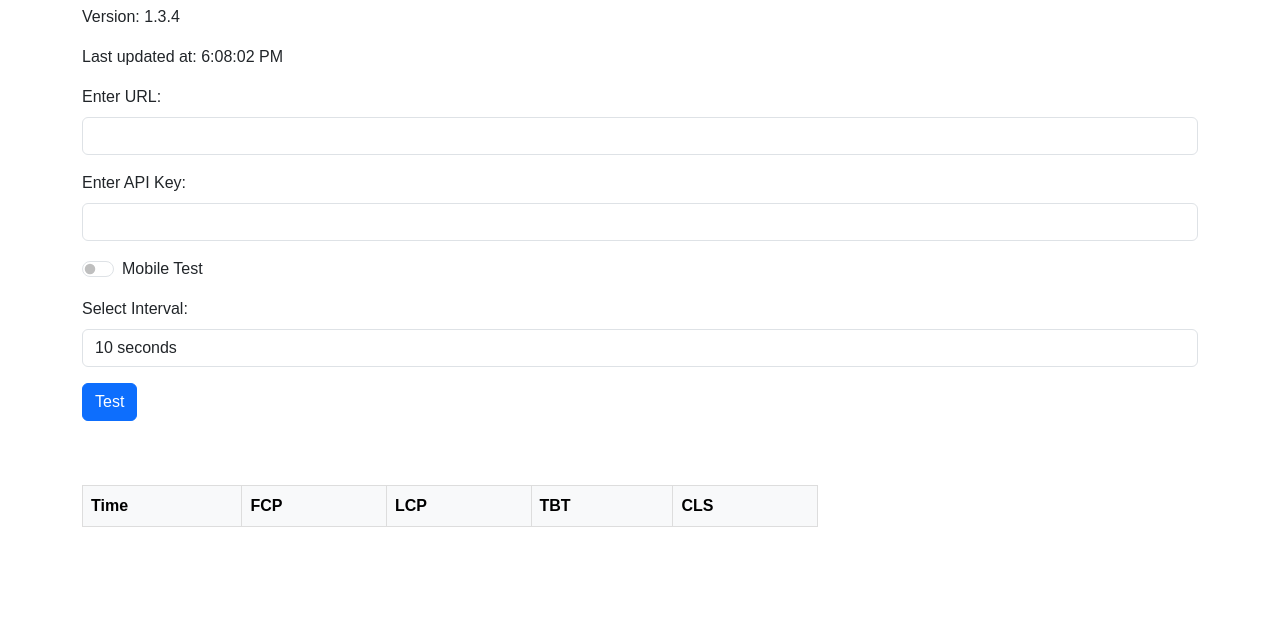
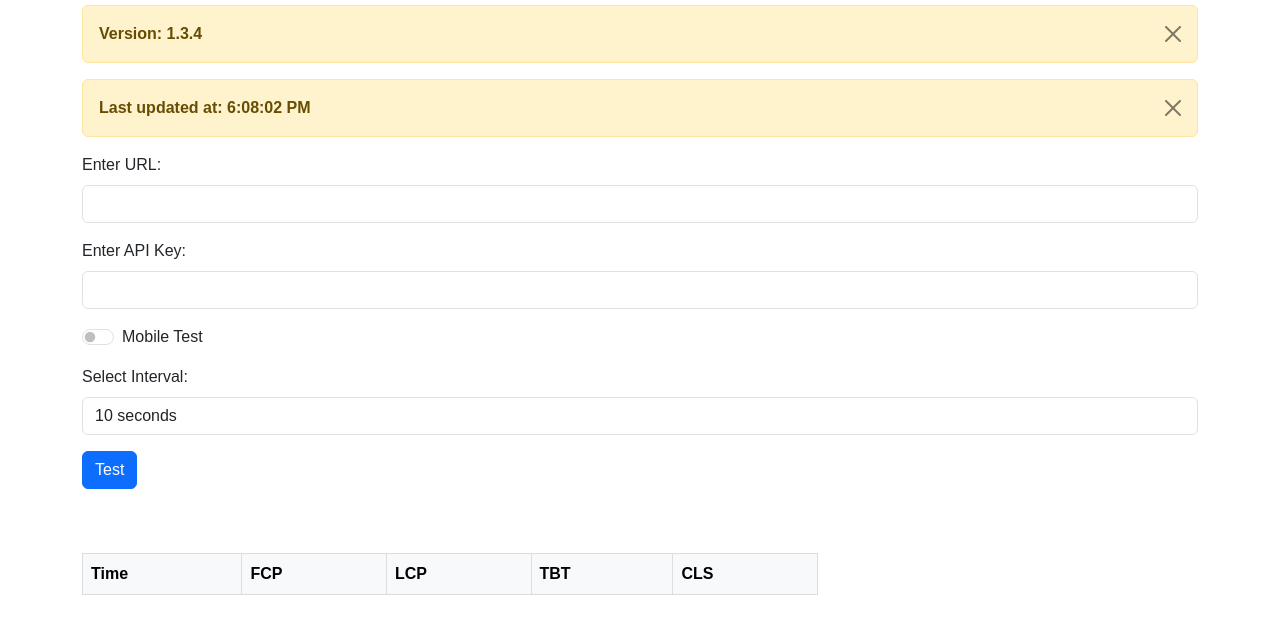
Before and after one commit to pavlo-bondarchuk/pagespeedtest, a website: page index.html in a window 1280 px wide. Shown: the part 99-732 px from the top of the page. Drawn offline with nearby package versions, Linux system fonts and the light colour scheme.

Commit message:
Add page version and last updated time with dismissible alerts

```diff
--- a/index.html
+++ b/index.html
@@ -11,8 +11,14 @@
     <div class="container">
         <h1 class="mt-5">PageSpeed Insights Automation</h1>
         <div id="pageInfo" class="mb-3">
-            <p>Version: <span id="pageVersion"></span></p>
-            <p>Last updated at: <span id="lastUpdated"></span></p>
+            <div class="alert alert-warning alert-dismissible fade show" role="alert">
+                <strong>Version: <span id="pageVersion"></span></strong>
+                <button type="button" class="btn-close" data-bs-dismiss="alert" aria-label="Close"></button>
+            </div>
+            <div class="alert alert-warning alert-dismissible fade show" role="alert">
+                <strong>Last updated at: <span id="lastUpdated"></span></strong>
+                <button type="button" class="btn-close" data-bs-dismiss="alert" aria-label="Close"></button>
+            </div>
         </div>
         <form id="urlForm" class="mt-3">
             <div class="mb-3">
```
